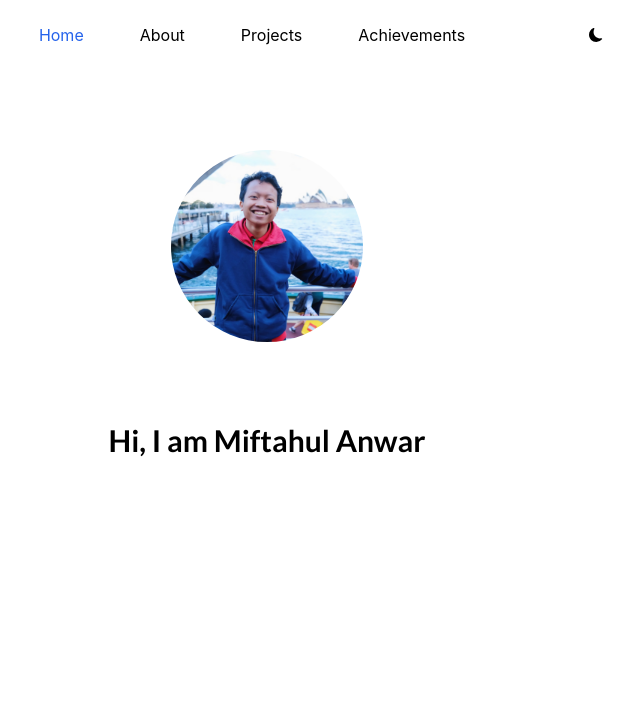
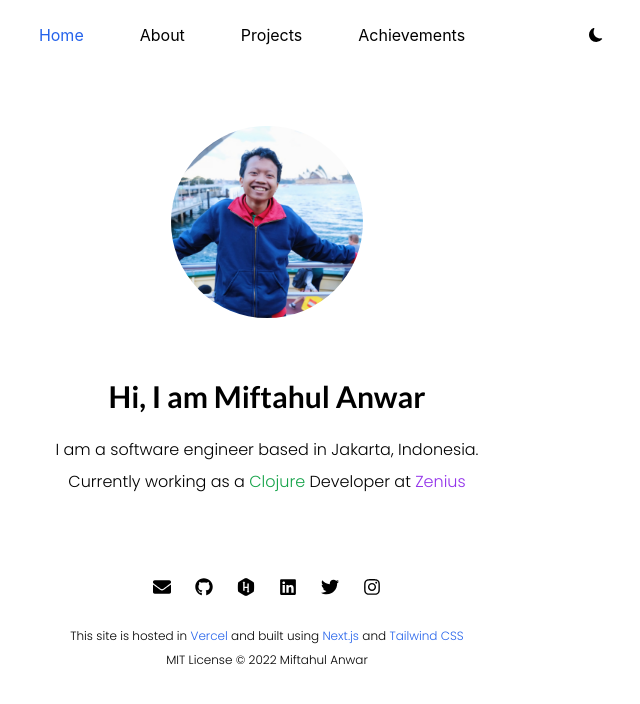
Before and after one commit to mifwar/personal_site, a Next.js app: page / in a window 1280 px wide. Shown: the top 704 px of the page, without its empty margins (373-1013 px from the left). Built offline with nearby package versions, Linux system fonts and the light colour scheme.

Commit message:
add Social and Footer component

```diff
--- /dev/null
+++ b/components/Footer.js
@@ -0,0 +1,49 @@
+const Footer = () => {
+  return (
+    <>
+      <h4 className="text-xs text-black dark:text-white font-Poppins mt-7 py-1">
+        This site is hosted in{" "}
+        <a
+          className="
+                text-blue-600
+                hover:text-blue-400
+                dark:text-blue-400
+                dark:hover:text-blue-300"
+          href="https://vercel.com/"
+          target="_blank"
+        >
+          Vercel
+        </a>{" "}
+        and built using{" "}
+        <a
+          className="
+                text-blue-600
+                hover:text-blue-400
+                dark:text-blue-400
+                dark:hover:text-blue-300"
+          href="https://nextjs.org/"
+          target="_blank"
+        >
+          Next.js
+        </a>{" "}
+        and{" "}
+        <a
+          className="
+                text-blue-600
+                hover:text-blue-400
+                dark:text-blue-400
+                dark:hover:text-blue-300"
+          href="https://tailwindcss.com/"
+          target="_blank"
+        >
+          Tailwind CSS
+        </a>
+      </h4>
+      <h4 className="text-xs text-black dark:text-white font-Poppins py-1">
+        MIT License © 2022 Miftahul Anwar
+      </h4>
+    </>
+  );
+};
+
+export default Footer;
--- /dev/null
+++ b/components/Social.js
@@ -0,0 +1,43 @@
+import {
+  FaGithub,
+  FaHackerrank,
+  FaLinkedin,
+  FaTwitter,
+  FaInstagram,
+  FaEnvelope,
+} from "react-icons/fa";
+
+const Social = () => {
+  return (
+    <div className="text-lg flex justify-center mx-auto text-black dark:text-white mt-20">
+      <a className="px-3" href="mailto:hello@mifwar.com" target="_blank">
+        <FaEnvelope />
+      </a>
+      <a className="px-3" href="https://github.com/mifwar" target="_blank">
+        <FaGithub />
+      </a>
+      <a
+        className="px-3"
+        href="https://hackerrank.com/2210171043_mif"
+        target="_blank"
+      >
+        <FaHackerrank />
+      </a>
+      <a
+        className="px-3"
+        href="https://www.linkedin.com/in/miftahulanwar/"
+        target="_blank"
+      >
+        <FaLinkedin />
+      </a>
+      <a className="px-3" href="https://twitter.com/mif_war" target="_blank">
+        <FaTwitter />
+      </a>
+      <a className="px-3" href="https://instagram.com/mif.war" target="_blank">
+        <FaInstagram />
+      </a>
+    </div>
+  );
+};
+
+export default Social;
--- a/pages/index.js
+++ b/pages/index.js
@@ -2,10 +2,11 @@ import Head from "next/head";
 import Image from "next/image";
 import profile from "../public/MiftahulAnwarCropped.jpg";
 import React, { useState, useContext, useEffect } from "react";
-// import { BrowserRouter as Router, Switch, Route } from "react-router-dom";
 
 import { useThemeContext } from "../utils/darkMode";
 import Navbar from "../components/Navbar";
+import Social from "../components/Social";
+import Footer from "../components/Footer";
 
 const Home = () => {
   const [darkMode, setDarkMode] = useThemeContext();
@@ -41,7 +42,7 @@ const Home = () => {
         <meta name="description" content="Miftahul Anwar's personal site" />
         <link rel="icon" href="/favicon.ico" />
         <link
-          href="https://fonts.googleapis.com/css2?family=Lato:wght@700&display=swap"
+          href="https://fonts.googleapis.com/css2?family=Lato:wght@700&family=Poppins:wght@300&display=swap"
           rel="stylesheet"
         />
       </Head>
@@ -53,13 +54,36 @@ const Home = () => {
             changeDarkMode={setDarkMode}
             path="home"
           />
-          <div className="relative rounded-full mx-auto w-48 h-48 overflow-auto my-20">
+          <div className="relative rounded-full mx-auto w-48 h-48 overflow-auto mt-14 mb-10">
             <Image src={profile} alt="Miftahul Anwar" placeholder="blur" />
           </div>
           <div className="text-center">
-            <h1 className="text-3xl font-burtons dark:text-white font-Lato">
+            <h1 className="text-3xl font-burtons dark:text-white font-Lato py-5">
               Hi, I am Miftahul Anwar
             </h1>
+            <h2 className="text-md font-burtons dark:text-white font-Poppins py-1">
+              I am a software engineer based in Jakarta, Indonesia.
+            </h2>
+            <h2 className="text-md font-burtons dark:text-white font-Poppins py-1">
+              Currently working as a{" "}
+              <a
+                className="text-green-600 dark:text-green-400"
+                href="https://clojure.org/"
+                target="_blank"
+              >
+                Clojure
+              </a>{" "}
+              Developer at{" "}
+              <a
+                className="text-purple-600 dark:text-purple-400"
+                href="https://zenius.net"
+                target="_blank"
+              >
+                Zenius
+              </a>
+            </h2>
+            <Social />
+            <Footer />
           </div>
         </section>
       </main>
```
